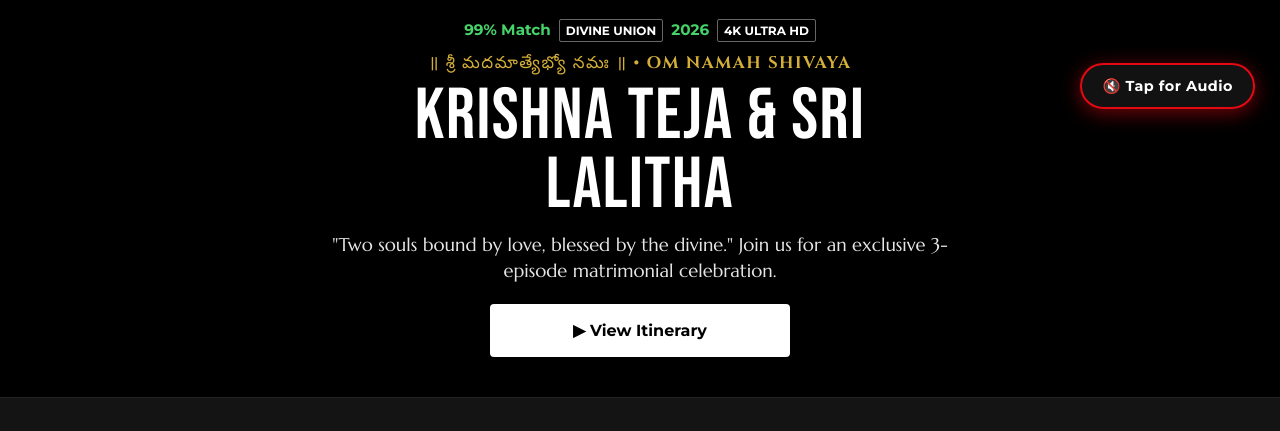
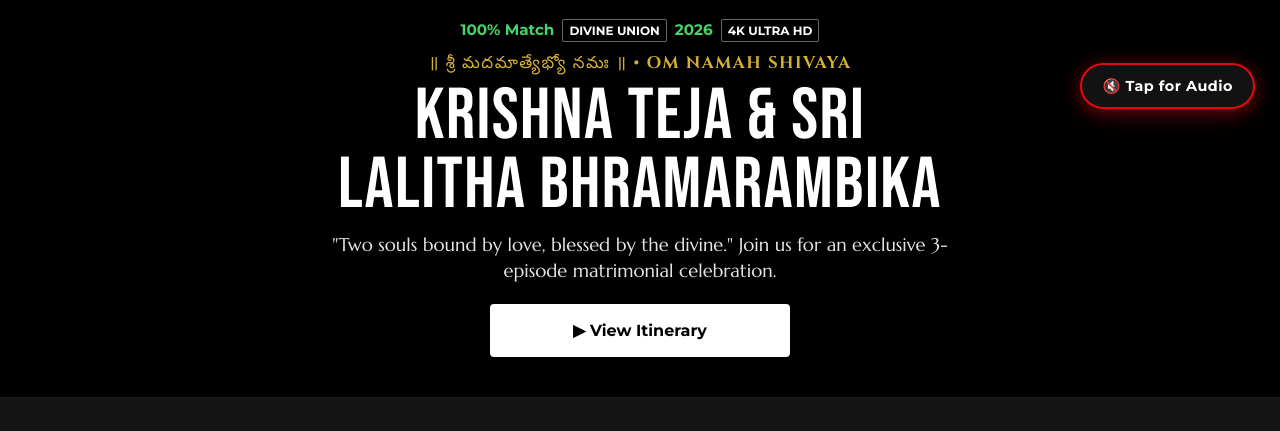
Before and after one commit to krishnateja-duggaraju/invitation, a plain HTML site: page index.html in a window 1280 px wide. Shown: the part 666-1097 px from the top of the page. Drawn offline with Linux system fonts and the light colour scheme.

Commit message:
Update index.html

```diff
--- a/index.html
+++ b/index.html
@@ -411,14 +411,14 @@
 
         <div class="hero-content">
             <div class="match-score">
-                <span>99% Match</span>
+                <span>100% Match</span>
                 <span class="badge-rating">DIVINE UNION</span>
                 <span>2026</span>
                 <span class="badge-rating">4K ULTRA HD</span>
             </div>
 
             <div class="title-shloka">॥ శ్రీ మదమాత్యేభ్యో నమః ॥ • OM NAMAH SHIVAYA</div>
-            <h1 class="hero-title">KRISHNA TEJA &amp; SRI LALITHA</h1>
+            <h1 class="hero-title">KRISHNA TEJA &amp; SRI LALITHA BHRAMARAMBIKA</h1>
 
             <p class="hero-desc">
                 "Two souls bound by love, blessed by the divine." Join us for an exclusive 3-episode matrimonial celebration.
```
